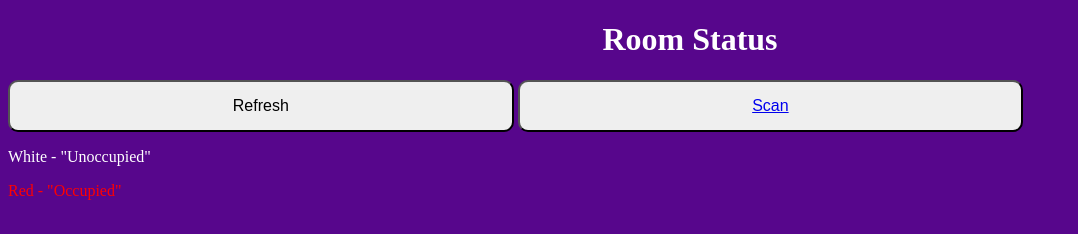
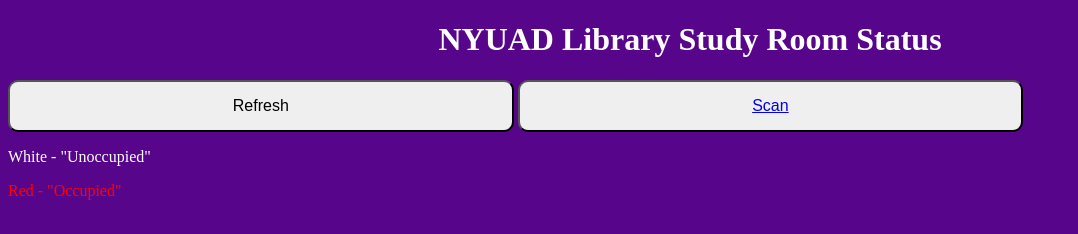
Before and after one commit to abdullahzameek/Library-App-, a website: page View/MainScreen.html in a window 1280 px wide. Shown: the whole page, without its empty margins (0-1078 px from the left). Drawn offline with Linux system fonts and the light colour scheme; files whose address does not match are found by name.

Commit message:
updated heading

```diff
--- a/View/MainScreen.html
+++ b/View/MainScreen.html
@@ -44,7 +44,7 @@
   </style>
   </head>
   <body>
-    <p id = "variable"><h1 style="color:white;margin-left:100px;"> Room Status </h1> </p>
+    <p id = "variable"><h1 style="color:white;margin-left:100px;"> NYUAD Library Study Room Status </h1> </p>
     <button onclick = "MakeMarSaysSave();setTimeout(Timer, 3000000)";>Refresh</button>
     <button><a href="/camera">Scan</a></button>
     <p style="color:white"> White - "Unoccupied" </p>
```
